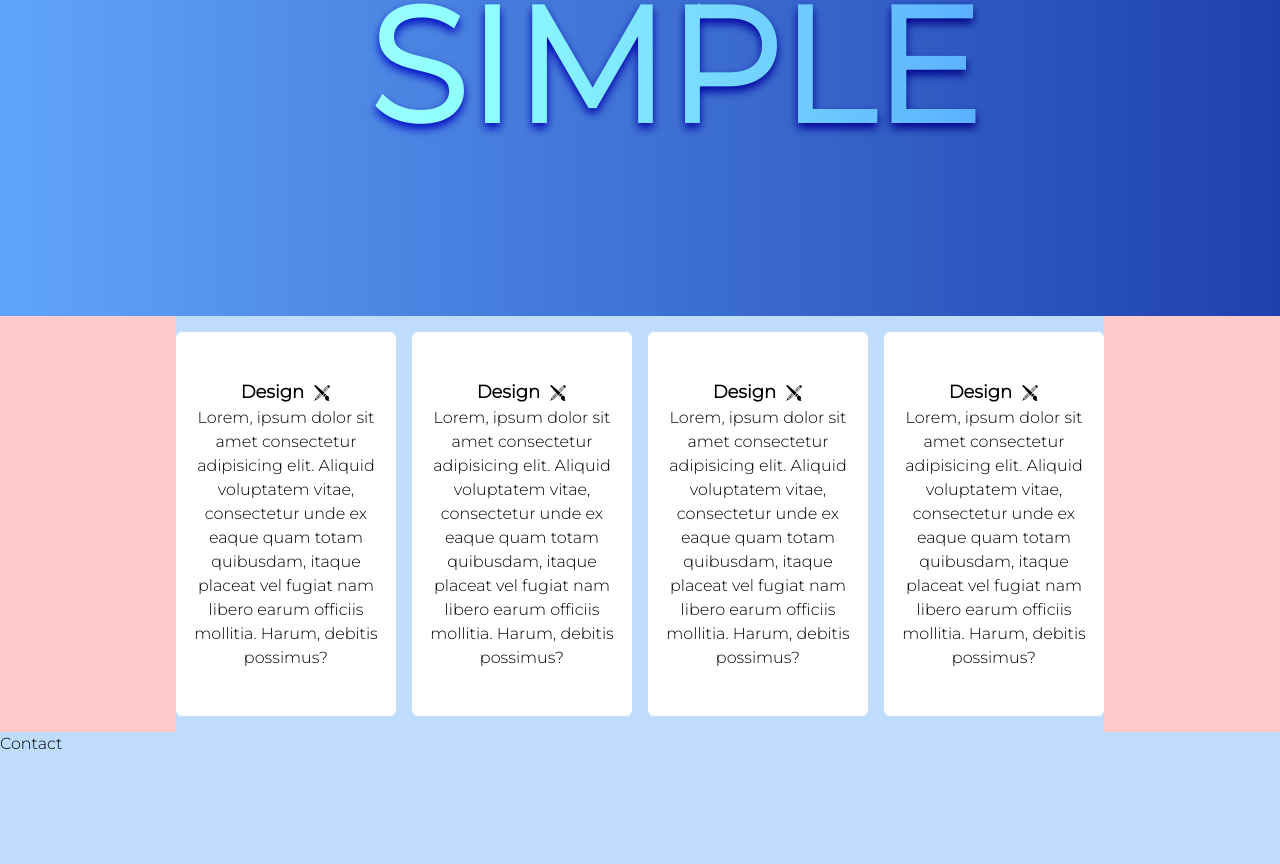
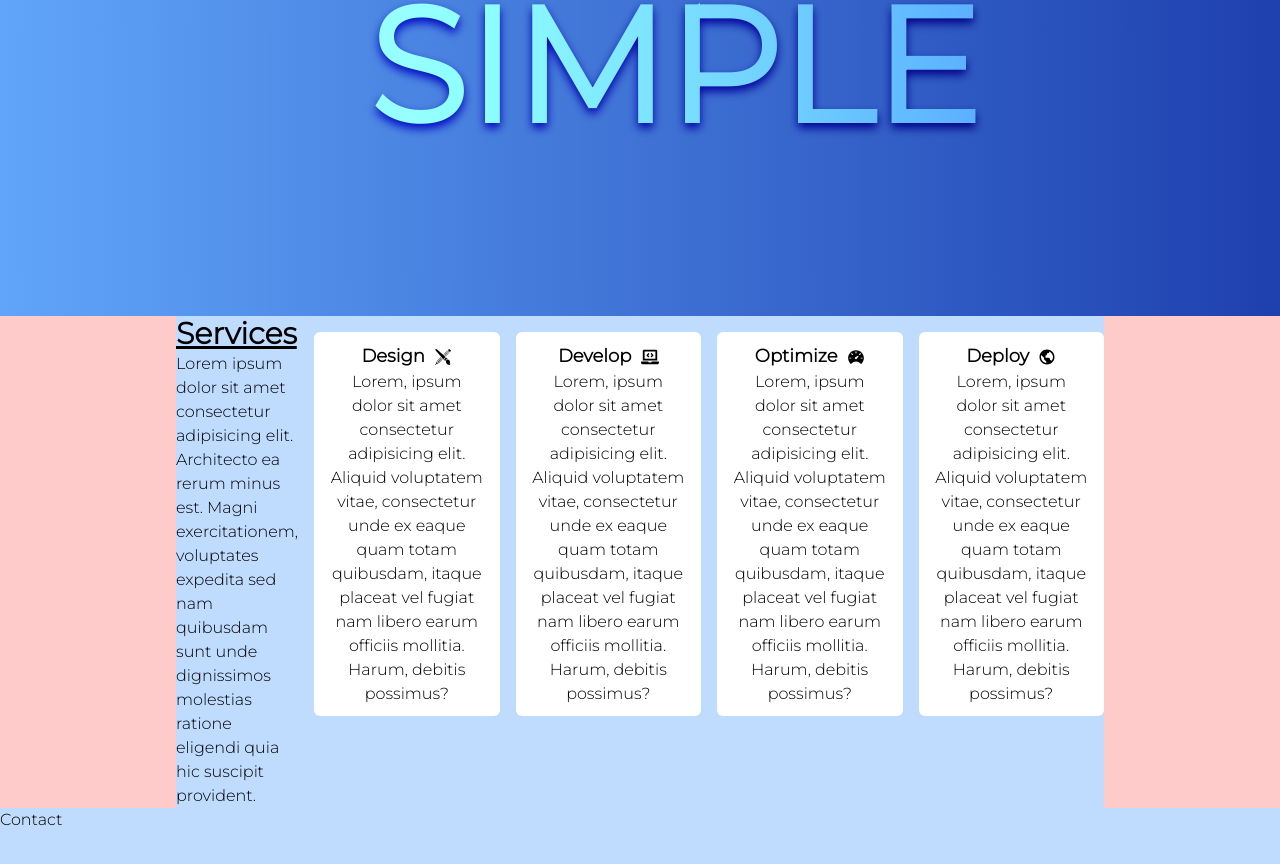
Before and after one commit to rwyattwalker/full-stack, a Next.js app: page / in a window 1280 px wide. Shown: the part 484-1348 px from the top of the page. Built offline with nearby package versions, Linux system fonts and the light colour scheme.

Commit message:
Services Updates

```diff
--- a/components/service.tsx
+++ b/components/service.tsx
@@ -1,12 +1,29 @@
 import React from 'react'
 import {GiPencilBrush} from 'react-icons/gi'
-
-function Service() {
+import {FaLaptopCode} from 'react-icons/fa'
+import {IoIosSpeedometer} from 'react-icons/io'
+import {BiWorld} from 'react-icons/bi'
+ type serviceProps = {
+    name: string
+  }
+function Service({name}:serviceProps) {
   return (
     <div className='h-96 w-80 bg-white flex flex-col my-4 text-center rounded-md'>
       <div className='my-auto mx-4 flex flex-col align-middle justify-center text-center'>
-
-        <h1 className='font-semibold text-lg'>Design &nbsp;<GiPencilBrush className='inline'/></h1>
+        <h1 className='font-semibold text-lg'>{name} &nbsp;
+          {name == "Design" &&
+            <GiPencilBrush className='inline'/>
+          }
+          {name == "Develop" &&
+            <FaLaptopCode className='inline'/>
+          }
+          {name == "Optimize" &&
+            <IoIosSpeedometer className='inline'/>
+          }
+          {name == "Deploy" &&
+            <BiWorld className='inline'/>
+          }
+        </h1>
         <p className='my-auto'>Lorem, ipsum dolor sit amet consectetur adipisicing elit. Aliquid voluptatem vitae, consectetur unde ex eaque quam totam quibusdam, itaque placeat vel fugiat nam libero earum officiis mollitia. Harum, debitis possimus?</p>
       </div>
     </div>
--- a/pages/index.tsx
+++ b/pages/index.tsx
@@ -36,12 +36,17 @@ export default function Home() {
           </div>
         </div>
       </main>
-      <section className='min-h-[50vh] bg-red-200 flex flex-col'>
+      <section className='min-h-[50vh] h-fit bg-red-200 flex flex-col'>
+
         <div className='bg-blue-200 h-fit my-auto mx-44 flex gap-4 justify-center'>
-          <Service />
-          <Service />
-          <Service />
-          <Service />
+        <div className='flex flex-col w-1/5 justify-center text-left'>
+          <h1 className="font-bold text-3xl underline">Services</h1>
+          <p>Lorem ipsum dolor sit amet consectetur adipisicing elit. Architecto ea rerum minus est. Magni exercitationem, voluptates expedita sed nam quibusdam sunt unde dignissimos molestias ratione eligendi quia hic suscipit provident.</p>
+        </div>
+          <Service name={"Design"} />
+          <Service name={"Develop"} />
+          <Service name={"Optimize"} />
+          <Service name={"Deploy"} />
         </div>
       </section>
       <section className='h-[100vh] bg-blue-200'>
```
